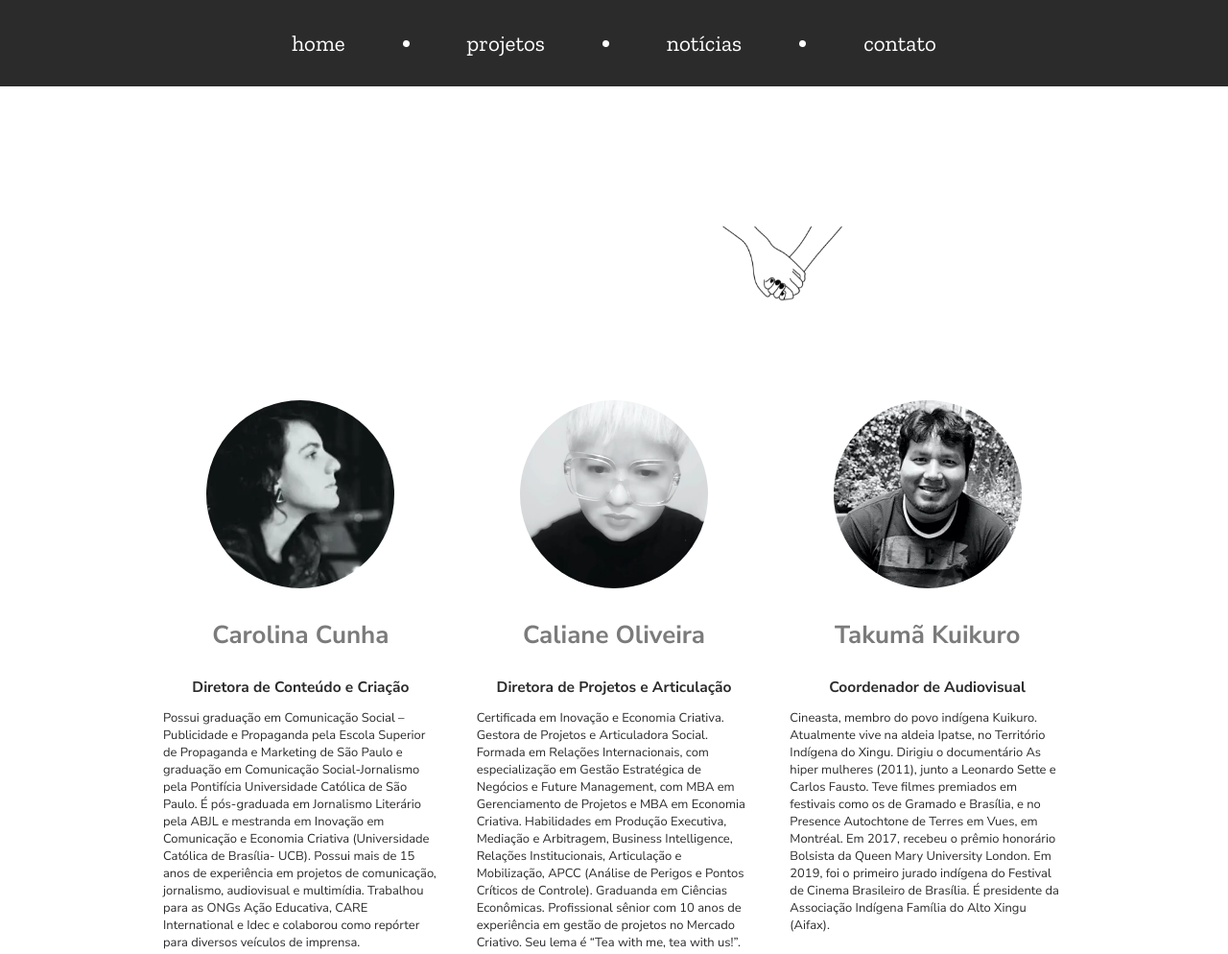
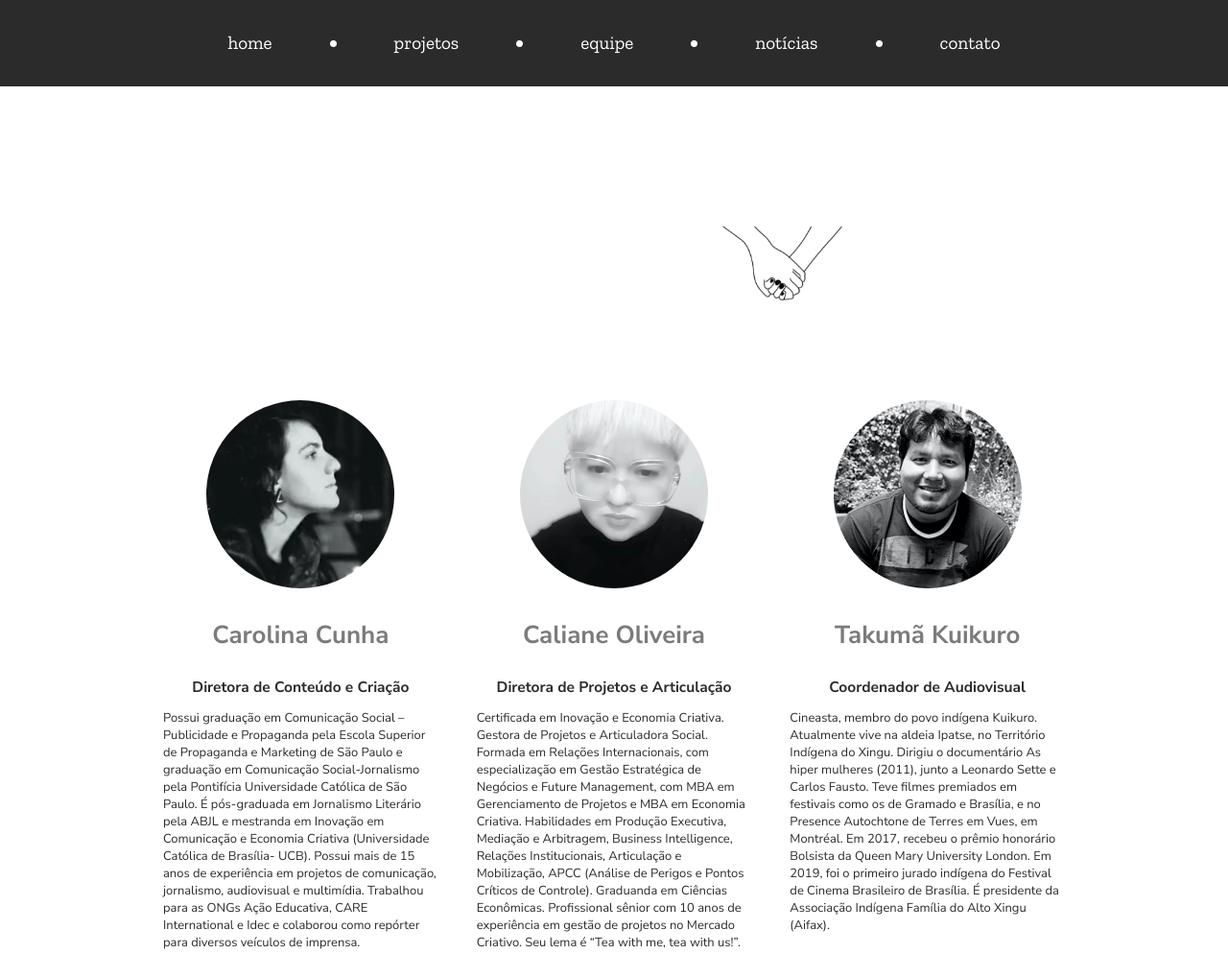
Before and after one commit to Visconti3D/siteAterrestre_v2, a website built with Vite: page equipe.html in a window 1280 px wide. Shown: the top 994 px of the page at 96% size. Built offline with nearby package versions, Linux system fonts and the light colour scheme.

Commit message:
Update_Menus e Blobs

```diff
--- a/equipe.html
+++ b/equipe.html
@@ -23,11 +23,13 @@
         <nav class="top--bar">
             <h2><a href="index.html">home</a></h2>
             <img src="assets/ponto.png">
-            <h2><a href="index.html#blob--projetos">projetos</a></h2>
-            <img src="assets/ponto.png">
-            <h2><a href="">notícias</a></h2>
-            <img src="assets/ponto.png">
-            <h2><a href="contato.html">contato</a></h2>
+			<h2><a href="../index.html#blob--projetos">projetos</a></h2>
+			<img src="assets/ponto.png">
+			<h2><a href="equipe.html">equipe</a></h2>
+			<img src="assets/ponto.png">
+			<h2><a href="">notícias</a></h2>
+			<img src="assets/ponto.png">
+			<h2><a href="contato.html">contato</a></h2>
         </nav>
 
         <section class="principal">
--- a/src/contato.css
+++ b/src/contato.css
@@ -35,6 +35,13 @@ nav a {
   font-weight: 400;
   padding-left: 60px;
   padding-right: 60px;
+}
+
+h2 {
+  color: #2b2b2b;
+  font-size: 1.2em;
+  grid-area: photo;
+  font-weight: bold;
 }
 
 .principal {
--- a/src/equipe.css
+++ b/src/equipe.css
@@ -32,7 +32,7 @@ nav a {
   text-decoration: none;
   font-family: 'Zilla Slab', serif;
   color: #FFFFFF;
-  font-size: 1.2em;
+  font-size: 1em;
   font-weight: 400;
   padding-left: 60px;
   padding-right: 60px;
--- a/src/styles.css
+++ b/src/styles.css
@@ -30,11 +30,20 @@ body {
 
 nav a {
   text-decoration: none;
+  font-family: 'Zilla Slab', serif;
   color: #FFFFFF;
   font-size: 1em;
   font-weight: 400;
   padding-left: 60px;
   padding-right: 60px;
+}
+
+h2 {
+  color: #2b2b2b;
+  font-family: 'Nunito Sans', sans-serif;
+  font-size: 1.2em;
+  grid-area: photo;
+  font-weight: bold;
 }
 
 .principal {
@@ -57,7 +66,8 @@ nav a {
 }
 
 .main--logo {
-  width: 60%;
+  margin: 120px;
+  width: 25%;
   z-index: 50;
 }
 
```
Also changed, not shown: assets/terrestre logo animada pasta/terrestre logo animada pasta/terrestre logo animadaRelatório.txt (added, +23 -0 lines), contato.html (+8 -6 lines), index.html (+3 -1 lines), 9 other files.
